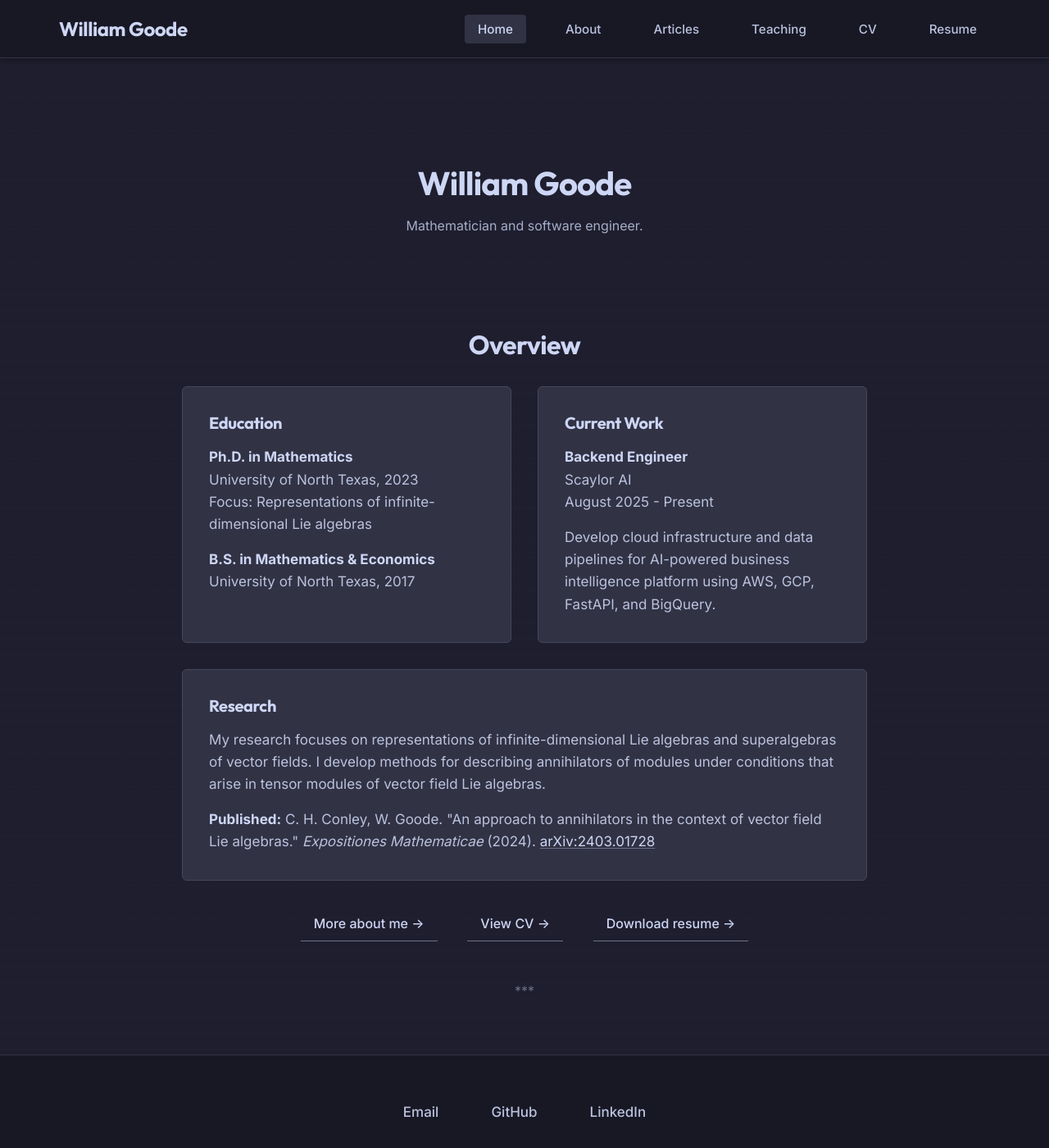
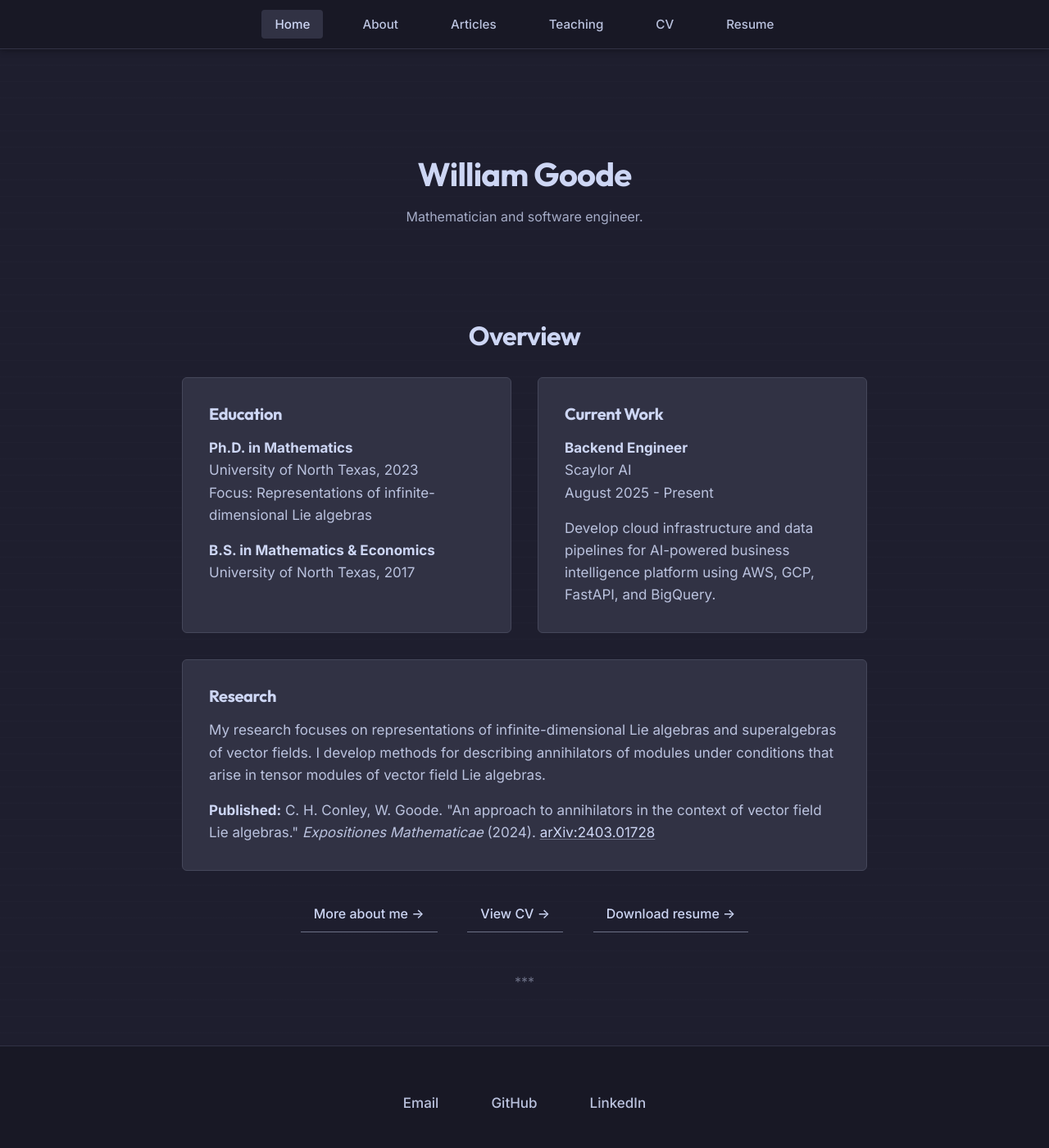
Before and after one commit to william-goode/william-goode.github.io, a Jekyll site: the page built from index.html, in a window 1280 px wide and 1400 px high. Shown: the whole window at 82% size. Built offline with Jekyll 4.4.1, drawn with Linux system fonts in a browser that asks for light colours.

Commit message:
Remove site name from nav; improve horizontal line spacing

```diff
--- a/_includes/nav.html
+++ b/_includes/nav.html
@@ -1,9 +1,5 @@
 <nav class="main-nav">
   <div class="nav-container">
-    <a href="{{ '/' | relative_url }}" class="nav-logo">
-      {{ site.title }}
-    </a>
-
     <ul class="nav-links">
       <li><a href="{{ '/' | relative_url }}" {% if page.url == '/' %}class="active"{% endif %}>Home</a></li>
       <li><a href="{{ '/about' | relative_url }}" {% if page.url contains '/about' %}class="active"{% endif %}>About</a></li>
--- a/assets/css/main.scss
+++ b/assets/css/main.scss
@@ -121,22 +121,8 @@ a {
   margin: 0 auto;
   padding: 0 $spacing-md;
   display: flex;
-  justify-content: space-between;
+  justify-content: center;
   align-items: center;
-}
-
-.nav-logo {
-  font-family: $font-heading;
-  font-size: 1.5rem;
-  font-weight: 700;
-  color: $text;
-  text-decoration: none;
-  letter-spacing: -0.02em;
-
-  &:hover {
-    color: $subtext1;
-    text-decoration: none;
-  }
 }
 
 .nav-links {
@@ -242,6 +228,13 @@ a {
       padding: 0;
       color: $text;
     }
+  }
+
+  hr {
+    border: none;
+    border-top: 1px solid $surface1;
+    margin: $spacing-md 0;
+    margin-bottom: $spacing-lg;
   }
 }
 
```
